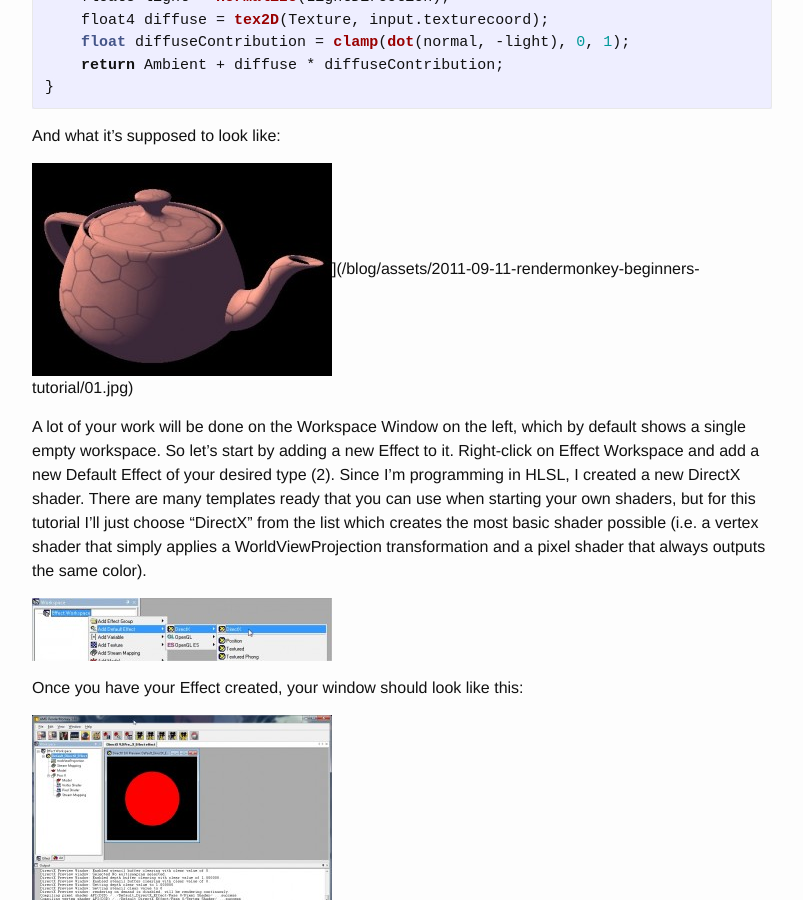
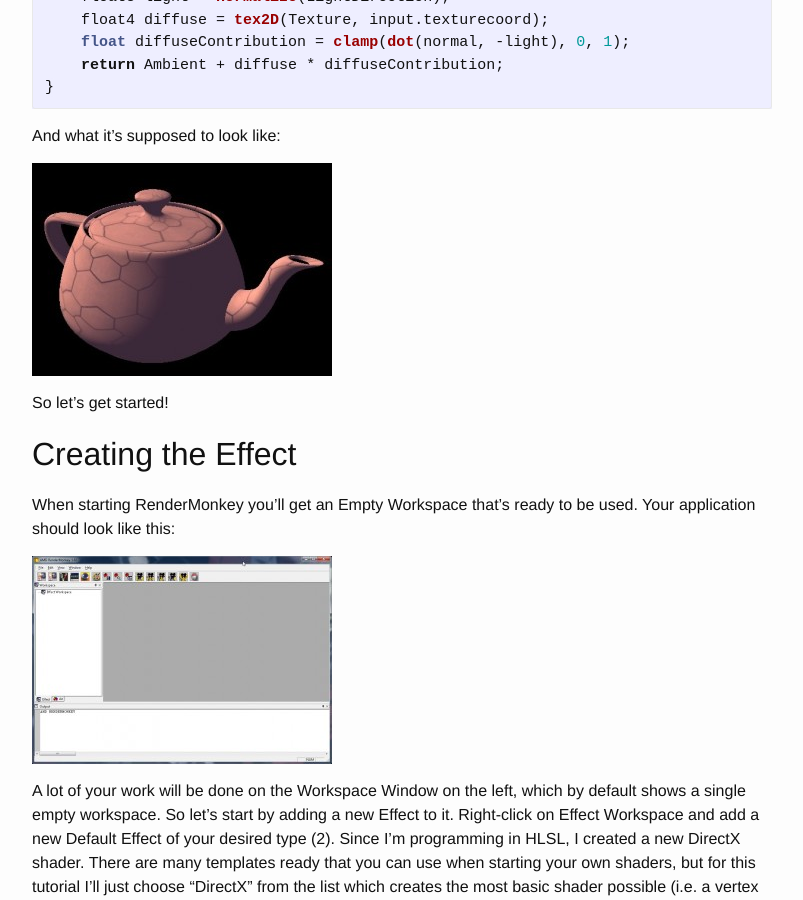
Before and after one commit to davidluzgouveia/blog, a Jekyll site: the page built from _posts/2011-09-11-rendermonkey-beginners-tutorial.md, in a window 1280 px wide and 900 px high, scrolled down 1798 px. Shown: the whole window, without its empty margins (238-1041 px from the left). Built offline with Jekyll 4.4.1, drawn with Linux system fonts in a browser that asks for light colours.

Commit message:
Missed }}

```diff
--- a/_posts/2011-09-11-rendermonkey-beginners-tutorial.md
+++ b/_posts/2011-09-11-rendermonkey-beginners-tutorial.md
@@ -54,7 +54,7 @@
 
 And what it's supposed to look like:
 
-[![0]({{ "/assets/2011-09-11-rendermonkey-beginners-tutorial/0-300x213.jpg" | relative_url }})]({{ "/assets/2011-09-11-rendermonkey-beginners-tutorial/0.jpg" || relative_url)
+[![0]({{ "/assets/2011-09-11-rendermonkey-beginners-tutorial/0-300x213.jpg" | relative_url }})]({{ "/assets/2011-09-11-rendermonkey-beginners-tutorial/0.jpg" || relative_url }})
 
 So let's get started!
 
```
